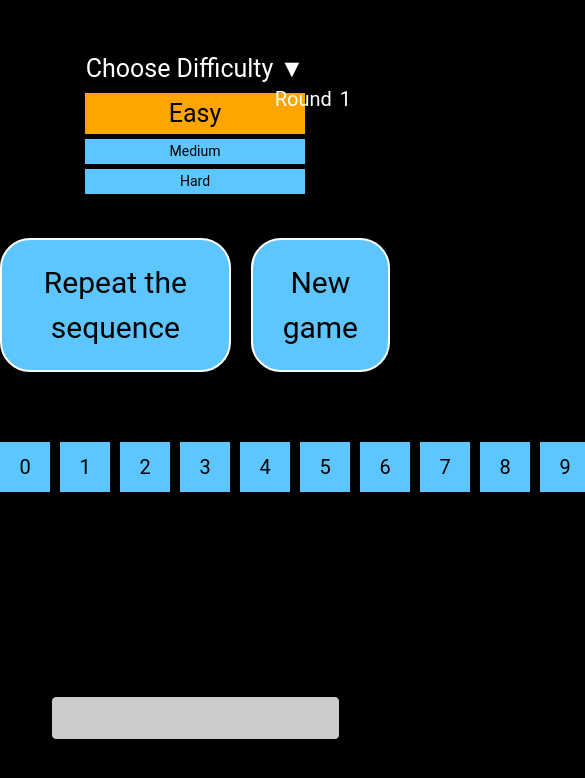
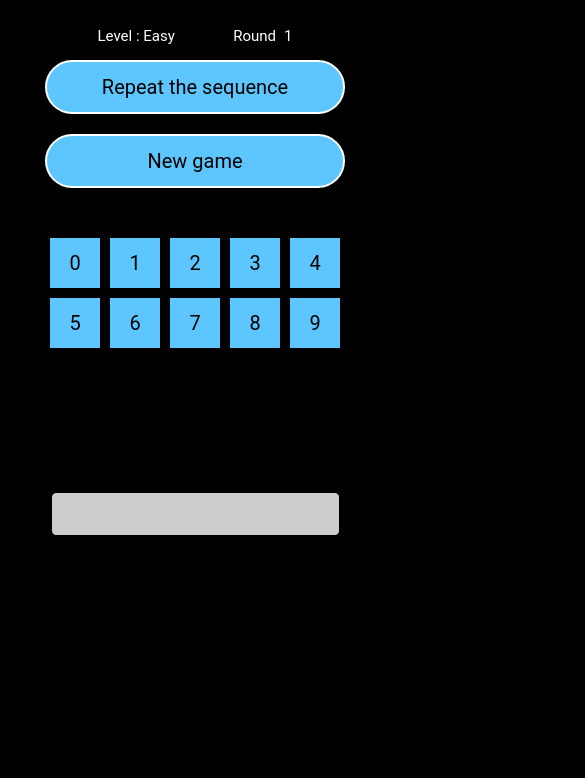
Before and after one commit to YAHOR-RUDZIANKOU/SimonSays, a plain HTML site: page index.html in a window 390 px wide. Both pictures are taken after a click on the button "START". Shown: the whole page, 585 px wide, since content can reach past the window. Drawn offline with Linux system fonts and the light colour scheme.

Commit message:
feat: Enhanced responsiveness for various screen sizes and fixed mini-game bugs

```diff
--- a/css/style.css
+++ b/css/style.css
@@ -1,5 +1,5 @@
 html {
-  overflow-y: hidden;
+  /* overflow-y: hidden; */
 }
 
 body {
@@ -11,6 +11,7 @@ body {
   max-width: 1440px;
   width: 100%;
   margin: 0 auto;
+  padding: 50px 35px;
 }
 
 .menu__items-content {
@@ -26,12 +27,13 @@ body {
 }
 
 .menu__wrapper {
-  padding-top: 50px;
+  /* padding-top: 50px; */
   max-width: 220px;
   width: 100%;
   margin: 0 auto;
   padding-bottom: 15px;
   position: relative;
+  /* display: none; */
 }
 
 .menu__item {
@@ -96,40 +98,41 @@ body {
   display: flex;
   justify-content: center;
   gap: 20px;
+  margin-top: 25px;
 }
 
-.input__text-wrapper{
+.input__text-wrapper {
   display: flex;
   justify-content: center;
   margin-top: 25px;
 }
 
-.input__text{
+.input__text {
   border-radius: 4px;
-  padding: 5px 5px;        /* внутренние отступы */
+  padding: 5px 5px; /* внутренние отступы */
   border: 1px solid #ccc;
   font-size: 20px;
   background-color: #ccc;
 }
 
-.active{
+.active {
   background-color: orange;
 }
 
-.current__round-wrapper{
-  position: fixed;
-  top: 10%;
-  right: 10%;
+.current__round-wrapper {
+  position: absolute;
+  top: 3%;
+  right: 25%;
   display: flex;
   gap: 8px;
 }
 
-.current__round-text{
+.current__round-text {
   font-size: 20px;
   color: white;
 }
 
-.current__round-number{
+.current__round-number {
   font-size: 20px;
   color: white;
 }
@@ -141,7 +144,7 @@ body {
   left: 0;
   width: 100%;
   height: 100%;
-  background: rgba(0,0,0,0.5); /* затемнение */
+  background: rgba(0, 0, 0, 0.5); /* затемнение */
   z-index: 999; /* выше фона, ниже самого попапа */
 }
 
@@ -157,11 +160,11 @@ body {
   z-index: 1000; /* выше всего */
 }
 
-.title__error{
+.title__error {
   color: red;
 }
 
-.modal__wrapper{
+.modal__wrapper {
   position: relative;
   display: flex;
   flex-direction: column;
@@ -169,25 +172,77 @@ body {
   gap: 10px;
 }
 
-.close__pop{
+.close__pop {
   position: absolute;
   top: -26px;
   right: -28px;
   font-size: 20px;
 }
 
-.title__win{
+.title__win {
   color: green;
 }
 
-.subtitle__win-btn{
+.subtitle__win-btn {
   font-size: 20px;
 }
 
-.title__win{
+.title__win {
   font-size: 19px;
 }
 
-.changeTop{
+.changeTop {
   top: 50%;
 }
+
+.current__level-wrapper {
+  position: absolute;
+  top: 3%;
+  left: 25%;
+}
+
+.changeMargin {
+  margin-top: 10px;
+}
+
+@media (max-width: 700px) {
+  .keyboard__items {
+    max-width: 290px;
+  }
+
+  .keyboard__container {
+    max-width: 290px;
+  }
+
+  .button__container {
+    flex-direction: column;
+    align-items: center;
+  }
+
+  .button__general {
+    width: 300px;
+  }
+}
+
+@media (max-width: 450px) {
+  .button__general {
+    font-size: 20px;
+    padding: 10px;
+  }
+
+  .keyboard__container {
+    margin: 50px auto 0;
+  }
+
+  .current__round-text {
+    font-size: 15px;
+  }
+
+  .current__round-number {
+    font-size: 15px;
+  }
+
+  .button__container {
+    margin-top: 10px;
+  }
+}
--- a/index.html
+++ b/index.html
@@ -5,6 +5,7 @@
     <meta name="viewport" content="width=device-width, initial-scale=1.0" />
     <link rel="stylesheet" href="/css/reset.css" />
     <link rel="stylesheet" href="/css/style.css" />
+    <link rel="icon" href="/images/card.png" type="image/x-icon">
     <title>Simon Says</title>
   </head>
   <body>
--- a/js/createBtn.js
+++ b/js/createBtn.js
@@ -5,7 +5,6 @@ import {
   changeButtons,
   clickKeyBoards,
   createCurrentRound,
-  previousSequence,
   numbers,
   letters,
   mix,
@@ -14,6 +13,9 @@ import {
   setCount,
   changeFlagSeq,
   noBlockAllKeyInputs,
+  showImitation,
+  deleteMenuWrap,
+  createCurrentLevel
 } from "./utils.js";
 import { createMenu } from "./createMenu.js";
 import { createKeyboards } from "./createKeyboards.js";
@@ -56,15 +58,17 @@ export function createBtn() {
     createInput();
     clickKeyBoards();
     createCurrentRound();
+    createCurrentLevel();
+    deleteMenuWrap();
     startGame();
   });
 
   btnRepeat.addEventListener(
     "click",
     () => {
-      startGame();
+      showImitation();
       repeatClicked=true;
-      // console.log('repeat');
+      console.log('repeat 1');
     },
     { once: true }
   );
@@ -84,7 +88,8 @@ export function createBtn() {
       btnRepeat.addEventListener(
         "click",
         () => {
-          startGame();
+          showImitation();
+          console.log('repeat 2');
         },
         { once: true }
       );
@@ -116,5 +121,5 @@ export function showMainWindows() {
     createAllElement("mix");
     setPreviousSequence(shuffle([...mix]).slice(0, 2));
   }
-  console.log(previousSequence);
+  // console.log(previousSequence);
 }
--- a/js/startGame.js
+++ b/js/startGame.js
@@ -1,4 +1,4 @@
-import { showImitation,getSliceCount,checkAnswer,createMusicPlayer,numbers,letters,mix } from "./utils.js";
+import { showImitation,getSliceCount,checkAnswer,createMusicPlayer,numbers,letters,mix ,changeFlagSeq} from "./utils.js";
 
 export async function startGame() {
   createMusicPlayer("/music/winChoose.mp3", "winMusic");
@@ -10,14 +10,17 @@ export async function startGame() {
 
   if (keyItem.length === 10) {
     input.value="";
+    changeFlagSeq(false);
     await showImitation(numbers, count);
     checkAnswer();
   }else if(keyItem.length === 26){
     input.value="";
+    changeFlagSeq(false);
     await showImitation(letters, count);
     checkAnswer();
   }else if(keyItem.length === 36){
     input.value="";
+    changeFlagSeq(false);
     await showImitation(mix, count);
     checkAnswer();
   }else{
--- a/js/utils.js
+++ b/js/utils.js
@@ -4,7 +4,6 @@ export const mix = [...numbers, ...letters];
 import { showMainWindows } from "./createBtn.js";
 
 export function generateKeyLayout(arr) {
-
   let keyboardContainer = document.querySelector(".keyboard__container");
   let wrapper = document.querySelector(".wrapper");
   if (keyboardContainer) {
@@ -82,7 +81,7 @@ export function showInput(event) {
   const btnAll = Array.from(document.querySelectorAll(".btn"));
   const input = document.querySelector(".input__text");
   event.target.classList.add("active");
-  input.value += event.target.innerText;
+  input.value += event.target.innerText.toUpperCase();
   disabledAllBtn(btnAll);
 
   setTimeout(() => {
@@ -166,7 +165,7 @@ export function insertValueToInput(event) {
   let strArray = previousSequence.join("");
 
   if (/^[a-zA-Z0-9]$/.test(key)) {
-    input.value += key;
+    input.value += key.toUpperCase();
 
     if (keyButton) {
       keyButton.classList.add("active");
@@ -188,11 +187,13 @@ export let previousSequence = [];
 let sequenceShown = false; // Переменная для хранения предыдущей последовательности
 
 export async function showImitation(array, n) {
-  const repeatBtn = document.querySelector(".button__general");
+  const repeatBtn = document.querySelector(".button__repeat");
+  const newGameBtn = document.querySelector(".button__new");
   const delay = (ms) => new Promise((resolve) => setTimeout(resolve, ms));
   let allKey = Array.from(document.querySelectorAll(".keyboard__item"));
   let input = document.querySelector(".input__text");
   const btnAll = Array.from(document.querySelectorAll(".btn"));
+  const keyBoardItem = Array.from(document.querySelectorAll(".keyboard__item"));
   let sheffleNumbers;
 
   if (!sequenceShown) {
@@ -209,9 +210,11 @@ export async function showImitation(array, n) {
     allKey.forEach((value) => {
       if (element === value.dataset.key) {
         value.classList.add("active");
-        input.value += element;
-        disabledAllBtn(btnAll);
+        input.value += element.toUpperCase();
         repeatBtn.disabled = true;
+        // disabledAllBtn(btnAll);
+        blockAllKeyInputs(keyBoardItem);
+        newGameBtn.disabled = true;
       }
     });
 
@@ -225,7 +228,8 @@ export async function showImitation(array, n) {
     await delay(300);
   }
 
-  noDisabledAllBtn(btnAll);
+  noBlockAllKeyInputs(keyBoardItem);
+  newGameBtn.disabled = false;
   repeatBtn.disabled = false;
   input.value = "";
 
@@ -258,6 +262,7 @@ export function handleKeyPress(event) {
     let strArray = previousSequence.join("");
     let input = document.querySelector(".input__text");
     let btnRepeat = document.querySelector(".button__repeat");
+    // console.log(input.value)
     if (!modal) {
       if (strArray.startsWith(input.value)) {
         if (input.value.length === strArray.length) {
@@ -278,7 +283,7 @@ export function handleKeyPress(event) {
           btnRepeat.disabled = true;
           createLosePopUp();
           blockAllKeyInputs(keyBoardItem);
-          console.log("больше нет попыток");
+          // console.log("больше нет попыток");
           musicLose.play();
           showLinearPop();
           setTimeout(() => {
@@ -289,7 +294,8 @@ export function handleKeyPress(event) {
         } else {
           count = count + 1;
           musicOneTry.play();
-          console.log("осталась одна попытка");
+          // console.log("осталась одна попытка");
+          blockAllKeyInputs(keyBoardItem);
           createErrorPopUp();
           showLinearPop();
           setTimeout(() => {
@@ -300,13 +306,13 @@ export function handleKeyPress(event) {
         }
       }
     }
-  }, 0); // 👈 здесь ключ
+  }, 500); // 👈 здесь ключ
 }
 
 function showLinearPop() {
   setTimeout(() => {
     changeTop();
-    console.log("555");
+    // console.log("555");
   }, 200);
 }
 
@@ -336,6 +342,7 @@ export function noBlockAllKeyInputs(keyBoardItem) {
 }
 
 function createErrorPopUp() {
+  const keyBoardItem = Array.from(document.querySelectorAll(".keyboard__item"));
   // Создаём backdrop
   const backdrop = document.createElement("div");
   backdrop.classList.add("modal-backdrop");
@@ -376,6 +383,7 @@ function createErrorPopUp() {
 
   closeImg.addEventListener("click", () => {
     backdrop.remove();
+    noBlockAllKeyInputs(keyBoardItem);
   });
 }
 
@@ -478,3 +486,32 @@ function checkRound() {
     music.play();
   }
 }
+
+export function deleteMenuWrap() {
+  const mainMenu = document.querySelector(".menu__wrapper");
+  mainMenu.classList.add("none");
+  // const buttonContainer=document.querySelector('.button__container');
+  // buttonContainer.classList.add('changeMargin')
+}
+
+export function createCurrentLevel() {
+  let chooseLevel = document.querySelector(".choose__level").innerText;
+  // console.log(chooseLevel.innerText);
+
+  let wrapper = document.querySelector(".wrapper");
+
+  const roundContainer = document.createElement("div");
+  roundContainer.classList.add("round__container");
+
+  const roundWrapper = document.createElement("div");
+  roundWrapper.classList.add("current__level-wrapper");
+
+  const text = document.createElement("div");
+  text.classList.add("current__round-text");
+  text.textContent = `Level : ${chooseLevel}`;
+
+  roundWrapper.appendChild(text);
+  roundContainer.appendChild(roundWrapper);
+
+  wrapper.appendChild(roundContainer);
+}
```
Also changed, not shown: images/card.png (added).
